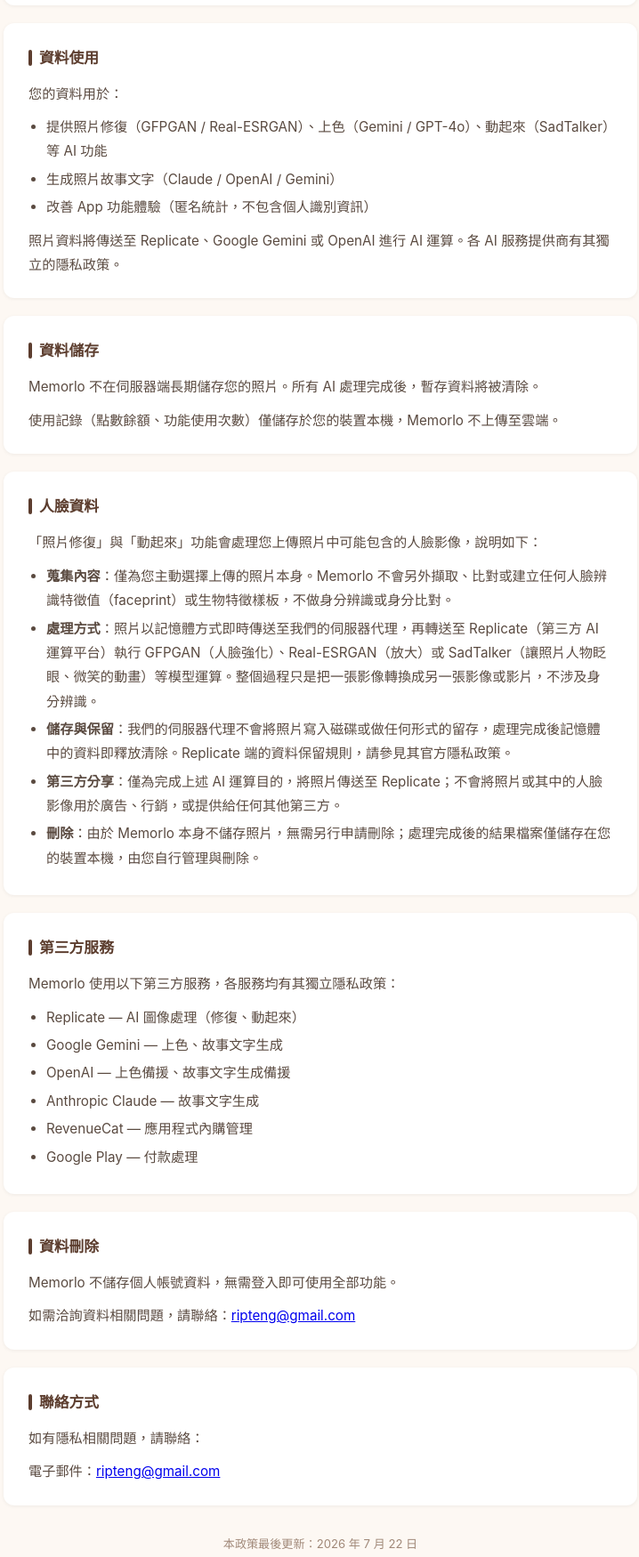
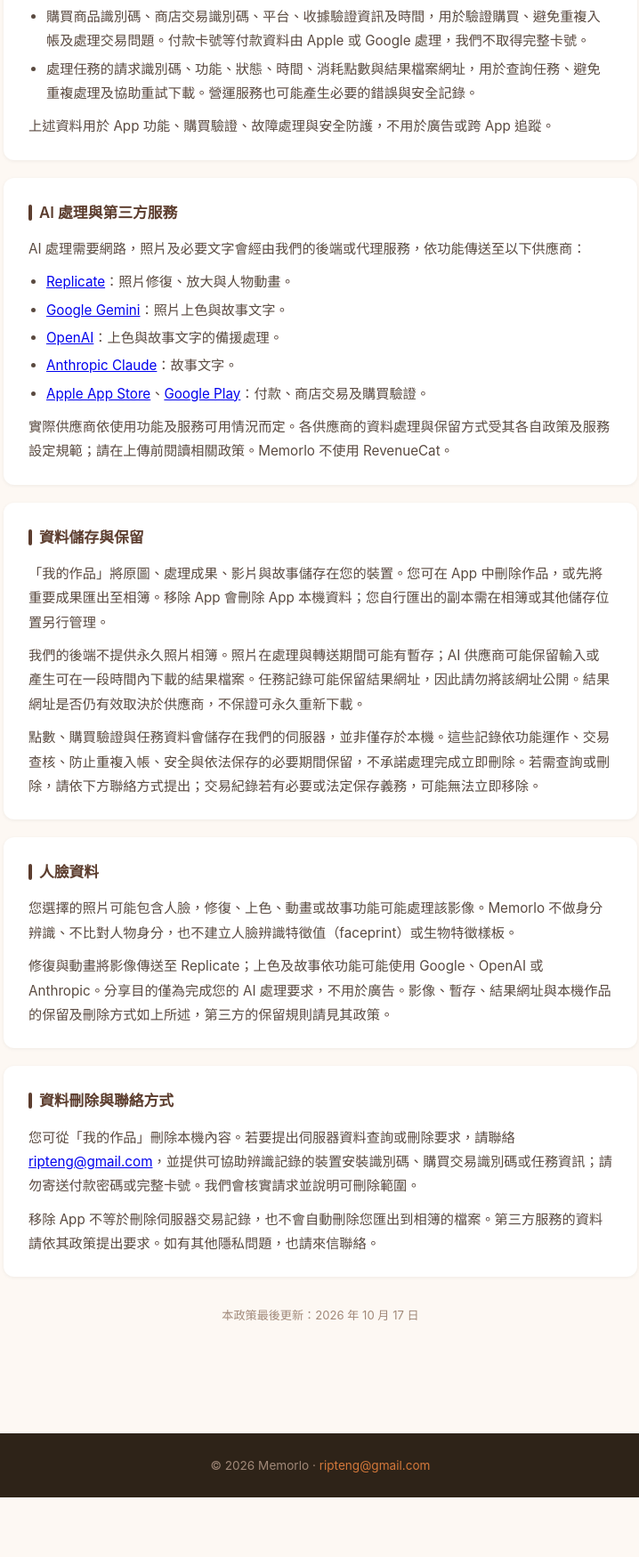
Before and after one commit to TengRip/tengrip.github.io, a website: page privacy/memorlo/index.html in a window 1280 px wide. Shown: the part 530-2280 px from the top of the page at 89% size, without its empty margins (280-998 px from the left). After the commit the page ends 2213 px from the top, so only its background shows below. Drawn offline with Linux system fonts and the light colour scheme.

Commit message:
Update Memorlo privacy policy and point terms for 1.4.0

```diff
--- a/privacy/memorlo/index.html
+++ b/privacy/memorlo/index.html
@@ -164,70 +164,50 @@
   <div id="privacy" class="page active">
 
     <div class="section">
-      <h2>資料蒐集</h2>
-      <p>Memorlo 在您使用時蒐集以下資料：</p>
+      <h2>資料蒐集與用途</h2>
+      <p>Memorlo 無需註冊帳號。當您同意並使用 AI 功能時，我們會處理：</p>
       <ul>
-        <li>您上傳的照片（僅用於 AI 處理，處理完成後不另行儲存至我們的伺服器）</li>
-        <li>您在「故事文字」功能中輸入的人物關係、年代、地點等補充資訊（選填）</li>
-        <li>使用記錄（功能使用次數、點數餘額，儲存於裝置本機）</li>
+        <li>您選擇的照片，以及故事功能選填的人物關係、年代、地點等文字，用於完成您要求的修復、上色、動畫或故事生成。</li>
+        <li>裝置安裝識別碼、點數餘額、功能扣點與退款記錄，用於提供初始點數、管理點數及防止重複扣款。</li>
+        <li>購買商品識別碼、商店交易識別碼、平台、收據驗證資訊及時間，用於驗證購買、避免重複入帳及處理交易問題。付款卡號等付款資料由 Apple 或 Google 處理，我們不取得完整卡號。</li>
+        <li>處理任務的請求識別碼、功能、狀態、時間、消耗點數與結果檔案網址，用於查詢任務、避免重複處理及協助重試下載。營運服務也可能產生必要的錯誤與安全記錄。</li>
       </ul>
+      <p>上述資料用於 App 功能、購買驗證、故障處理與安全防護，不用於廣告或跨 App 追蹤。</p>
     </div>
 
     <div class="section">
-      <h2>資料使用</h2>
-      <p>您的資料用於：</p>
+      <h2>AI 處理與第三方服務</h2>
+      <p>AI 處理需要網路，照片及必要文字會經由我們的後端或代理服務，依功能傳送至以下供應商：</p>
       <ul>
-        <li>提供照片修復（GFPGAN / Real-ESRGAN）、上色（Gemini / GPT-4o）、動起來（SadTalker）等 AI 功能</li>
-        <li>生成照片故事文字（Claude / OpenAI / Gemini）</li>
-        <li>改善 App 功能體驗（匿名統計，不包含個人識別資訊）</li>
+        <li><a href="https://replicate.com/privacy">Replicate</a>：照片修復、放大與人物動畫。</li>
+        <li><a href="https://policies.google.com/privacy">Google Gemini</a>：照片上色與故事文字。</li>
+        <li><a href="https://openai.com/policies/privacy-policy/">OpenAI</a>：上色與故事文字的備援處理。</li>
+        <li><a href="https://www.anthropic.com/legal/privacy">Anthropic Claude</a>：故事文字。</li>
+        <li><a href="https://www.apple.com/legal/privacy/">Apple App Store</a>、<a href="https://policies.google.com/privacy">Google Play</a>：付款、商店交易及購買驗證。</li>
       </ul>
-      <p>照片資料將傳送至 Replicate、Google Gemini 或 OpenAI 進行 AI 運算。各 AI 服務提供商有其獨立的隱私政策。</p>
+      <p>實際供應商依使用功能及服務可用情況而定。各供應商的資料處理與保留方式受其各自政策及服務設定規範；請在上傳前閱讀相關政策。Memorlo 不使用 RevenueCat。</p>
     </div>
 
     <div class="section">
-      <h2>資料儲存</h2>
-      <p>Memorlo 不在伺服器端長期儲存您的照片。所有 AI 處理完成後，暫存資料將被清除。</p>
-      <p>使用記錄（點數餘額、功能使用次數）僅儲存於您的裝置本機，Memorlo 不上傳至雲端。</p>
+      <h2>資料儲存與保留</h2>
+      <p>「我的作品」將原圖、處理成果、影片與故事儲存在您的裝置。您可在 App 中刪除作品，或先將重要成果匯出至相簿。移除 App 會刪除 App 本機資料；您自行匯出的副本需在相簿或其他儲存位置另行管理。</p>
+      <p>我們的後端不提供永久照片相簿。照片在處理與轉送期間可能有暫存；AI 供應商可能保留輸入或產生可在一段時間內下載的結果檔案。任務記錄可能保留結果網址，因此請勿將該網址公開。結果網址是否仍有效取決於供應商，不保證可永久重新下載。</p>
+      <p>點數、購買驗證與任務資料會儲存在我們的伺服器，並非僅存於本機。這些記錄依功能運作、交易查核、防止重複入帳、安全與依法保存的必要期間保留，不承諾處理完成立即刪除。若需查詢或刪除，請依下方聯絡方式提出；交易紀錄若有必要或法定保存義務，可能無法立即移除。</p>
     </div>
 
     <div class="section">
       <h2>人臉資料</h2>
-      <p>「照片修復」與「動起來」功能會處理您上傳照片中可能包含的人臉影像，說明如下：</p>
-      <ul>
-        <li><strong>蒐集內容</strong>：僅為您主動選擇上傳的照片本身。Memorlo 不會另外擷取、比對或建立任何人臉辨識特徵值（faceprint）或生物特徵樣板，不做身分辨識或身分比對。</li>
-        <li><strong>處理方式</strong>：照片以記憶體方式即時傳送至我們的伺服器代理，再轉送至 Replicate（第三方 AI 運算平台）執行 GFPGAN（人臉強化）、Real-ESRGAN（放大）或 SadTalker（讓照片人物眨眼、微笑的動畫）等模型運算。整個過程只是把一張影像轉換成另一張影像或影片，不涉及身分辨識。</li>
-        <li><strong>儲存與保留</strong>：我們的伺服器代理不會將照片寫入磁碟或做任何形式的留存，處理完成後記憶體中的資料即釋放清除。Replicate 端的資料保留規則，請參見其官方隱私政策。</li>
-        <li><strong>第三方分享</strong>：僅為完成上述 AI 運算目的，將照片傳送至 Replicate；不會將照片或其中的人臉影像用於廣告、行銷，或提供給任何其他第三方。</li>
-        <li><strong>刪除</strong>：由於 Memorlo 本身不儲存照片，無需另行申請刪除；處理完成後的結果檔案僅儲存在您的裝置本機，由您自行管理與刪除。</li>
-      </ul>
+      <p>您選擇的照片可能包含人臉，修復、上色、動畫或故事功能可能處理該影像。Memorlo 不做身分辨識、不比對人物身分，也不建立人臉辨識特徵值（faceprint）或生物特徵樣板。</p>
+      <p>修復與動畫將影像傳送至 Replicate；上色及故事依功能可能使用 Google、OpenAI 或 Anthropic。分享目的僅為完成您的 AI 處理要求，不用於廣告。影像、暫存、結果網址與本機作品的保留及刪除方式如上所述，第三方的保留規則請見其政策。</p>
     </div>
 
     <div class="section">
-      <h2>第三方服務</h2>
-      <p>Memorlo 使用以下第三方服務，各服務均有其獨立隱私政策：</p>
-      <ul>
-        <li>Replicate — AI 圖像處理（修復、動起來）</li>
-        <li>Google Gemini — 上色、故事文字生成</li>
-        <li>OpenAI — 上色備援、故事文字生成備援</li>
-        <li>Anthropic Claude — 故事文字生成</li>
-        <li>RevenueCat — 應用程式內購管理</li>
-        <li>Google Play — 付款處理</li>
-      </ul>
+      <h2>資料刪除與聯絡方式</h2>
+      <p>您可從「我的作品」刪除本機內容。若要提出伺服器資料查詢或刪除要求，請聯絡 <a href="mailto:ripteng@gmail.com">ripteng@gmail.com</a>，並提供可協助辨識記錄的裝置安裝識別碼、購買交易識別碼或任務資訊；請勿寄送付款密碼或完整卡號。我們會核實請求並說明可刪除範圍。</p>
+      <p>移除 App 不等於刪除伺服器交易記錄，也不會自動刪除您匯出到相簿的檔案。第三方服務的資料請依其政策提出要求。如有其他隱私問題，也請來信聯絡。</p>
     </div>
 
-    <div class="section">
-      <h2>資料刪除</h2>
-      <p>Memorlo 不儲存個人帳號資料，無需登入即可使用全部功能。</p>
-      <p>如需洽詢資料相關問題，請聯絡：<a href="mailto:ripteng@gmail.com">ripteng@gmail.com</a></p>
-    </div>
-
-    <div class="section">
-      <h2>聯絡方式</h2>
-      <p>如有隱私相關問題，請聯絡：</p>
-      <p>電子郵件：<a href="mailto:ripteng@gmail.com">ripteng@gmail.com</a></p>
-    </div>
-
-    <p class="updated">本政策最後更新：2026 年 7 月 22 日</p>
+    <p class="updated">本政策最後更新：2026 年 10 月 17 日</p>
   </div>
 
   <!-- ── 服務條款 ── -->
@@ -237,10 +217,11 @@
       <h2>服務說明</h2>
       <p>Memorlo 是一款老照片修復與 AI 故事生成應用程式，提供以下功能：</p>
       <ul>
-        <li>照片修復：人臉強化（GFPGAN）與超解析度放大（Real-ESRGAN）——永久免費</li>
+        <li>照片修復：人臉強化（GFPGAN）與超解析度放大（Real-ESRGAN）（每次 1 點）</li>
         <li>上色：黑白老照片染色（AI 上色）</li>
         <li>動起來：讓照片人物眨眼微笑（SadTalker 驅動動畫）</li>
-        <li>故事文字：AI 依照片內容生成回憶文字</li>
+        <li>故事文字：AI 依照片內容生成回憶文字（免費）</li>
+        <li>我的作品：在裝置上保存、比較、匯出及分享照片、影片與故事</li>
       </ul>
     </div>
 
@@ -251,7 +232,7 @@
         <li>僅上傳您有權使用的照片</li>
         <li>不將本 App 用於任何違法目的</li>
         <li>不嘗試破解、逆向工程或干擾服務運作</li>
-        <li>遵守 Google Play 服務條款（Android 版本）</li>
+        <li>依使用平台遵守 Apple App Store 或 Google Play 的服務條款</li>
       </ul>
     </div>
 
@@ -269,10 +250,11 @@
     <div class="section">
       <h2>付款與點數</h2>
       <ul>
-        <li>照片修復功能永久免費</li>
-        <li>上色、動起來、故事文字為付費功能，依點數或套組計費</li>
-        <li>點數為消耗型，使用後不予退款（法律另有規定者除外）</li>
-        <li>購買即表示同意 Google Play 的付款條款</li>
+        <li>新裝置首次使用提供 6 點；修復每次 1 點，上色與動起來每次各 2 點，故事文字免費。</li>
+        <li>提供 6 點、20 點與 45 點消耗型點數包，價格以 App 內商店顯示為準，沒有訂閱。</li>
+        <li>點數依裝置安裝識別碼管理，不支援跨裝置轉移。移除 App 或重設裝置可能失去存取原有點數的能力；消耗型購買不提供一般非消耗型商品的跨裝置還原功能。</li>
+        <li>處理失敗時系統會依任務狀態回補點數；如有購買或扣點問題，請提供交易或任務資訊聯絡支援。</li>
+        <li>付款及退款依 Apple App Store、Google Play 與適用法律辦理，不影響法定消費者權利。</li>
       </ul>
     </div>
 
@@ -282,7 +264,7 @@
       <p>本條款受中華民國法律管轄。</p>
     </div>
 
-    <p class="updated">本條款最後更新：2026 年 7 月 7 日</p>
+    <p class="updated">本條款最後更新：2026 年 10 月 17 日</p>
   </div>
 
 </main>
```
